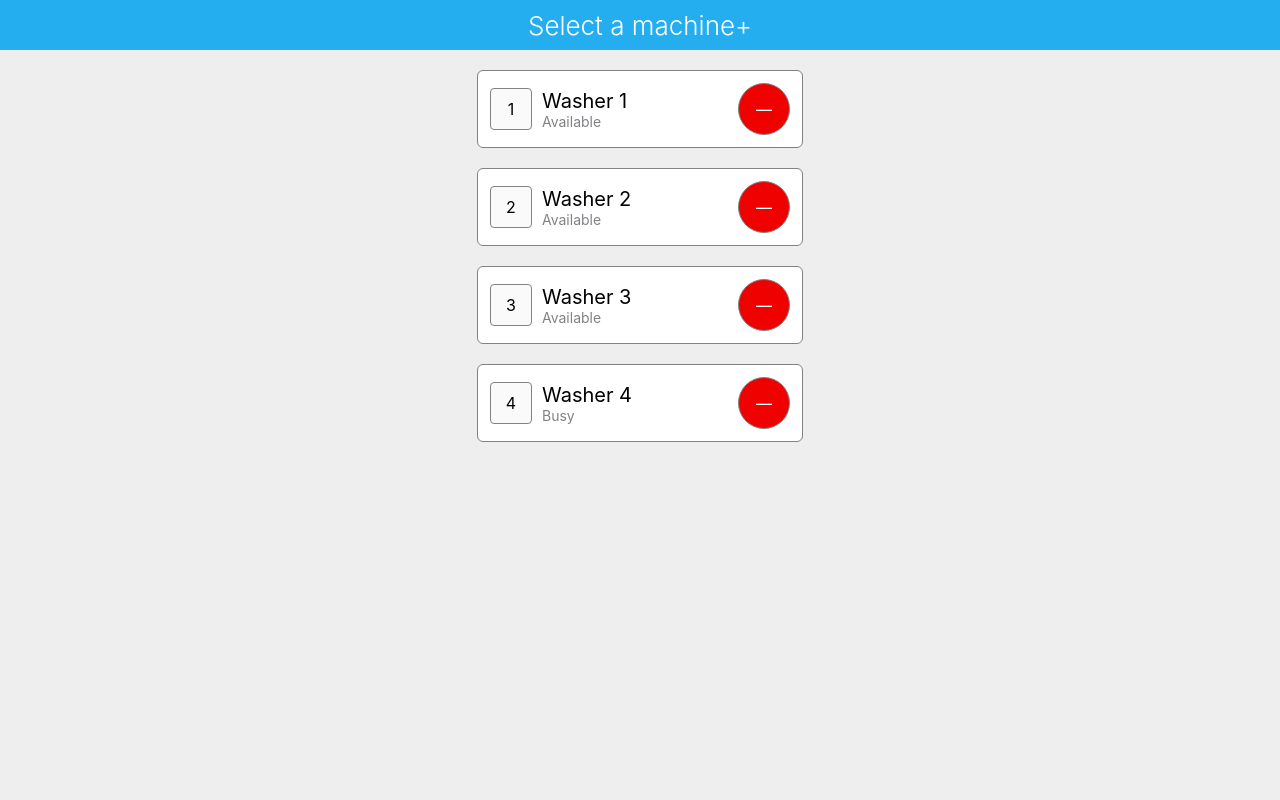
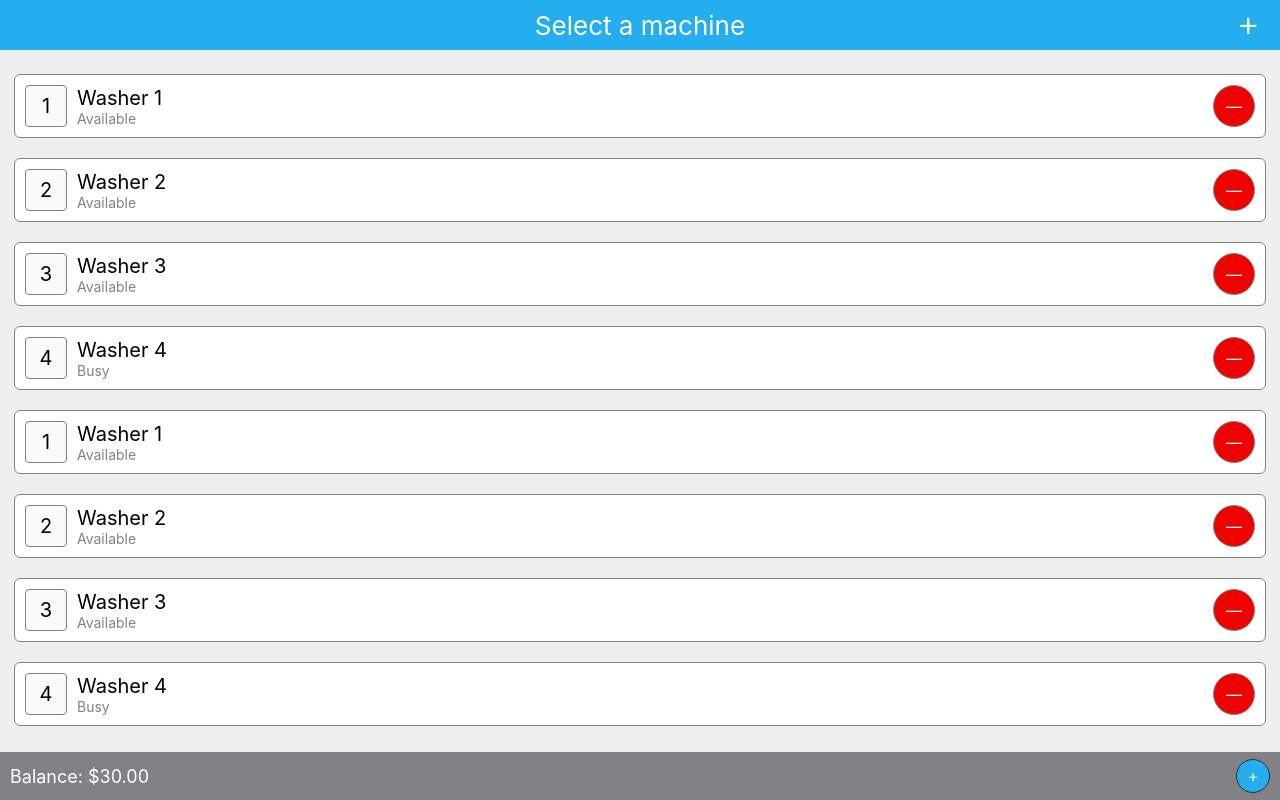
Before and after one commit to willchan8/payrange, a React (Create React App) app: page /dashboard in a window 1280 px wide. Built offline with nearby package versions, Linux system fonts and the light colour scheme.

Commit message:
Render all components

```diff
--- a/src/components/Dashboard.js
+++ b/src/components/Dashboard.js
@@ -2,7 +2,8 @@ import React, { useState } from 'react';
 import listItems from '../data/listItems';
 
 function Dashboard() {
-  const [washers] = useState(listItems.devices);
+  const [washers, setWashers] = useState(listItems.devices);
+  const [balance, setBalance] = useState(30);
 
   return (
     <div className="dashboard">
@@ -10,6 +11,7 @@ function Dashboard() {
         <div>Select a machine</div>
         <div className="add-item">+</div>
       </div>
+      <div className="washer-list">
         {washers.map((washer) =>
           <div className="container">
             <div className="left-col">
@@ -21,12 +23,19 @@ function Dashboard() {
                 <div className="available-text">{washer.status}</div>
               </div>
             </div>
-          <div className="circle">
+            <div className="red-circle">
               <div>&mdash;</div>
             </div>
           </div>
         )}
       </div>
+      <div className="balance-footer">
+        <div>Balance: ${balance.toFixed(2)}</div>
+        <div className="blue-circle">
+          +
+        </div>
+      </div>
+    </div>
   );
 }
 
--- a/src/data/listItems.js
+++ b/src/data/listItems.js
@@ -3,6 +3,14 @@ export default {
   { "id": "1", "label": "Washer 1", "status": "Available" },
   { "id": "2", "label": "Washer 2", "status": "Available" },
   { "id": "3", "label": "Washer 3", "status": "Available" },
-  { "id": "4", "label": "Washer 4", "status": "Busy" }
+  { "id": "4", "label": "Washer 4", "status": "Busy" },
+  { "id": "1", "label": "Washer 1", "status": "Available" },
+  { "id": "2", "label": "Washer 2", "status": "Available" },
+  { "id": "3", "label": "Washer 3", "status": "Available" },
+  { "id": "4", "label": "Washer 4", "status": "Busy" },
+  { "id": "1", "label": "Washer 1", "status": "Available" },
+  { "id": "2", "label": "Washer 2", "status": "Available" },
+  { "id": "3", "label": "Washer 3", "status": "Available" },
+  { "id": "4", "label": "Washer 4", "status": "Busy" },
   ]
 }
--- a/src/styles/main.scss
+++ b/src/styles/main.scss
@@ -36,17 +36,13 @@ body {
   align-items: center;
   justify-content: center;
   font-size: calc(10px + 2vmin);
-  font-weight: 300;
   color: white;
-}
-
-.add-item {
+  position: relative;
 }
 
 .content {
   padding: 20px 50px;
-  margin: auto;
-  width: 300px;
+  width: calc(100% - 50px);
 }
 
 .center {
@@ -90,6 +86,16 @@ body {
   cursor: pointer;
 }
 
+.dashboard {
+  width: 100vw;
+}
+
+.washer-list {
+  height: calc(100vh - 124px);
+  margin: 4px auto;
+  overflow-y: scroll;
+}
+
 .container {
   @extend .content;
   display: flex;
@@ -97,7 +103,7 @@ body {
   align-items: center;
   justify-content: space-between;
   background-color: white;
-  padding: 12px;
+  padding: 10px;
   margin: 20px auto;
   border: solid 1px $gray-color;
   border-radius: 6px;
@@ -111,6 +117,7 @@ body {
 
 .washer-id {
   @extend .center;
+  font-size: 20px;
   width: 40px;
   height: 40px;
   border: solid 1px $gray-color;
@@ -131,11 +138,11 @@ body {
   color: $gray-color;
 }
 
-.circle {
+.red-circle {
   border: solid 1px $gray-color;
   border-radius: 50%;
-  width: 50px;
-  height: 50px;
+  width: 40px;
+  height: 40px;
   background-color: $delete-icon-color;
   color: white;
   display: flex;
@@ -143,3 +150,42 @@ body {
   align-items: center;
   cursor: pointer;
 }
+
+.blue-circle {
+  border: solid 1px $dark-color;
+  font-size: 16px;
+  border-radius: 50%;
+  width: 32px;
+  height: 32px;
+  background-color: $blue-color;
+  color: white;
+  display: flex;
+  justify-content: center;
+  align-items: center;
+  cursor: pointer;
+}
+
+.add-item {
+  font-size: calc(20px + 2vmin);
+  font-weight: 300;
+  position: absolute;
+  right: 20px;
+  padding-bottom: 4px;
+  cursor: pointer;
+}
+
+.balance-footer {
+  display: flex;
+  flex-direction: row;
+  justify-content: space-between;
+  align-items: center;
+  height: 48px;
+  width: 100%;
+  box-sizing: border-box;
+  padding: 10px;
+  background-color: $gray-color;
+  font-size: 18px;
+  color: white;
+  position: fixed;
+  bottom: 0;
+}
```
Lines whose indentation alone changed are shown as unchanged.
